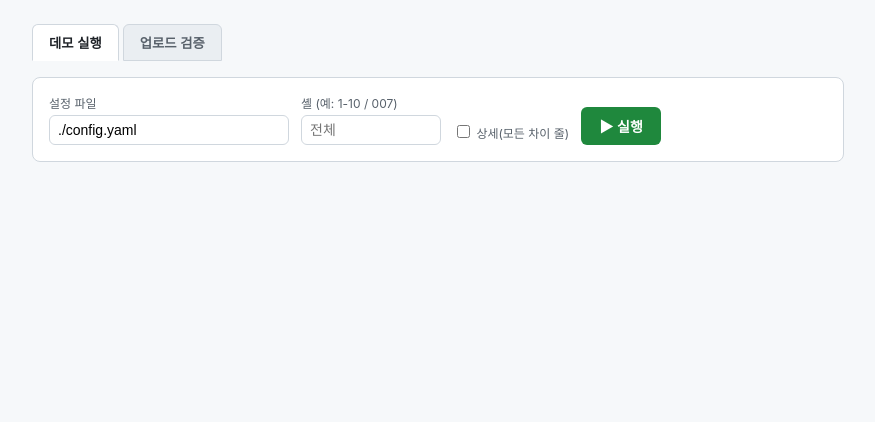
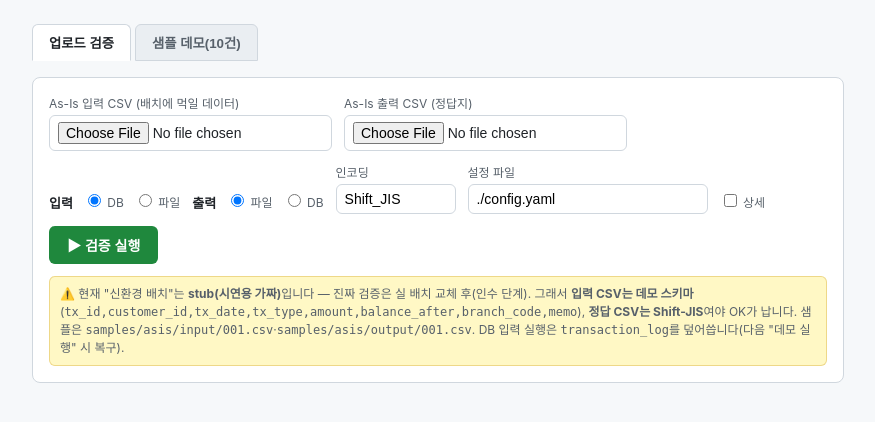
Before and after one commit to kyh0815/DataComparator, a Flask app: page / in a window 1280 px wide. Shown: the part 81-503 px from the top of the page, without its empty margins (202-1077 px from the left). Run offline with Flask 3, Linux system fonts and the light colour scheme.

Commit message:
feat: 업로드 검증을 기본/첫 탭으로 (실제 제품 flow 우선), 데모는 보조

```diff
--- a/src/gui/templates/index.html
+++ b/src/gui/templates/index.html
@@ -55,12 +55,12 @@
 </header>
 <main>
   <div class="tabs">
-    <button id="tab-demo" class="active" onclick="switchTab('demo')">데모 실행</button>
-    <button id="tab-upload" onclick="switchTab('upload')">업로드 검증</button>
+    <button id="tab-upload" class="active" onclick="switchTab('upload')">업로드 검증</button>
+    <button id="tab-demo" onclick="switchTab('demo')">샘플 데모(10건)</button>
   </div>
 
-  <!-- 탭 1: 데모 10셸 자동 실행 -->
-  <div class="panel" id="panel-demo">
+  <!-- 보조 탭: 데모 10셸 자동 실행 (준비물 없이 한 클릭 시연용) -->
+  <div class="panel" id="panel-demo" style="display:none">
     <div class="controls">
       <div>
         <label for="config">설정 파일</label>
@@ -75,8 +75,8 @@
     </div>
   </div>
 
-  <!-- 탭 2: 업로드 검증 (입력+정답 한 쌍) -->
-  <div class="panel" id="panel-upload" style="display:none">
+  <!-- 주 탭: 업로드 검증 (입력+정답 한 쌍 → 실제 제품 flow) -->
+  <div class="panel" id="panel-upload">
     <div class="controls">
       <div>
         <label for="u-input">As-Is 입력 CSV (배치에 먹일 데이터)</label>
```
